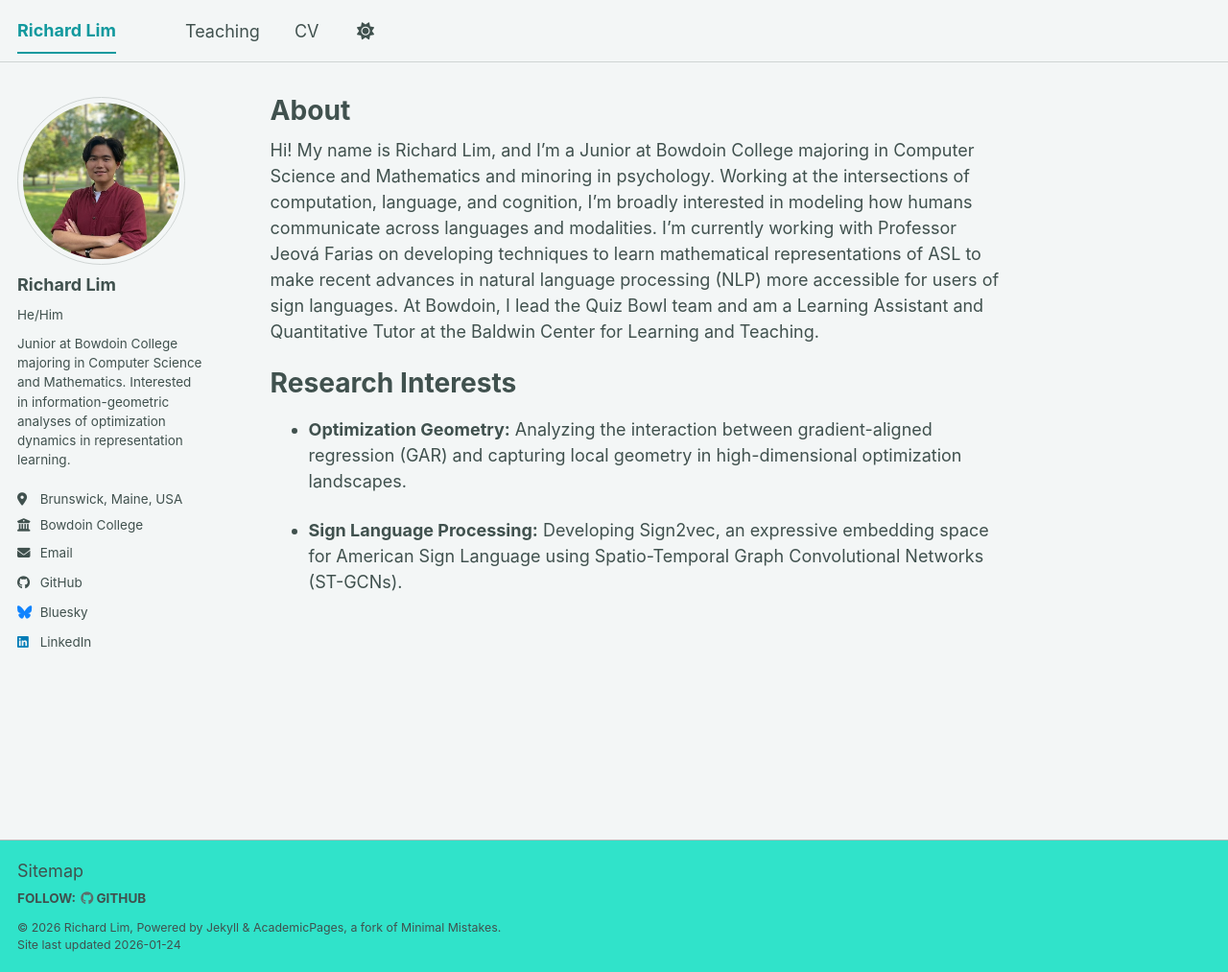
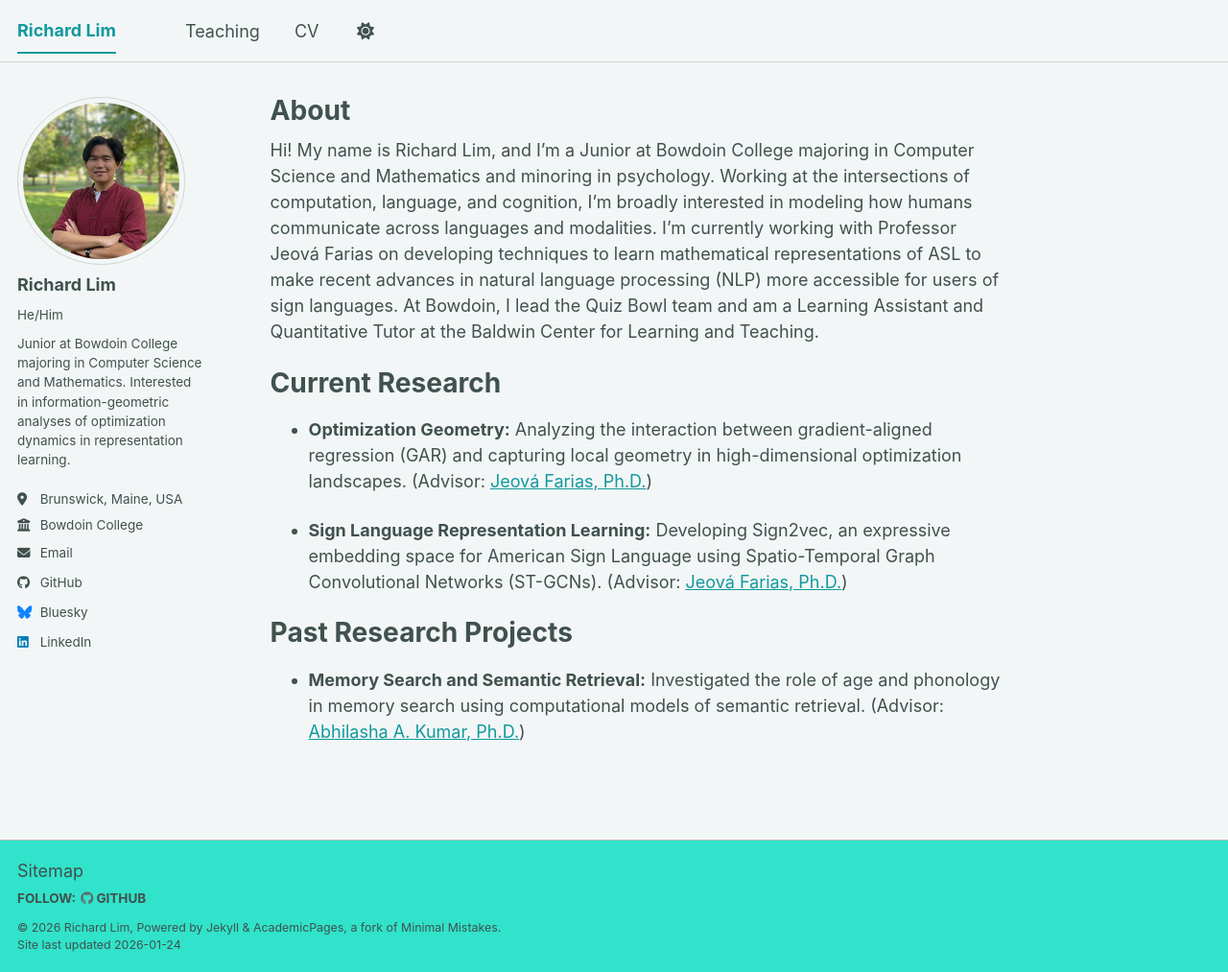
Before and after one commit to rlim-fm/rlim-fm.github.io, a Jekyll site: the page built from _pages/about.md, in a window 1280 px wide and 1013 px high. Shown: the whole window at 96% size. Built offline with Jekyll 4.4.1, drawn with Linux system fonts in a browser that asks for light colours; a script bundle is joined from its source files by our own code; library files that are not in the unit come from our copies.

Commit message:
Update about page with current and past research
Revised the about page to distinguish between current and past research projects. Added details and advisor information for each project, and updated section headings for clarity.

```diff
--- a/_pages/about.md
+++ b/_pages/about.md
@@ -9,9 +9,13 @@
 
 Hi! My name is Richard Lim, and I'm a Junior at Bowdoin College majoring in Computer Science and Mathematics and minoring in psychology. Working at the intersections of computation, language, and cognition, I’m broadly interested in modeling how humans communicate across languages and modalities. I'm currently working with Professor Jeová Farias on developing techniques to learn mathematical representations of ASL to make recent advances in natural language processing (NLP) more accessible for users of sign languages. At Bowdoin, I lead the Quiz Bowl team and am a Learning Assistant and Quantitative Tutor at the Baldwin Center for Learning and Teaching.
 
-Research Interests
+Current Research
 ======
+- **Optimization Geometry:** Analyzing the interaction between gradient-aligned regression (GAR) and capturing local geometry in high-dimensional optimization landscapes. (Advisor: [Jeová Farias, Ph.D.](https://jeovafarias.github.io/))
 
-- **Optimization Geometry:** Analyzing the interaction between gradient-aligned regression (GAR) and capturing local geometry in high-dimensional optimization landscapes.
 
-- **Sign Language Processing:** Developing Sign2vec, an expressive embedding space for American Sign Language using Spatio-Temporal Graph Convolutional Networks (ST-GCNs).
+- **Sign Language Representation Learning:** Developing Sign2vec, an expressive embedding space for American Sign Language using Spatio-Temporal Graph Convolutional Networks (ST-GCNs). (Advisor: [Jeová Farias, Ph.D.](https://jeovafarias.github.io/))
+
+Past Research Projects
+======
+- **Memory Search and Semantic Retrieval:** Investigated the role of age and phonology in memory search using computational models of semantic retrieval. (Advisor: [Abhilasha A. Kumar, Ph.D.](https://abhilashak.weebly.com/))
```
